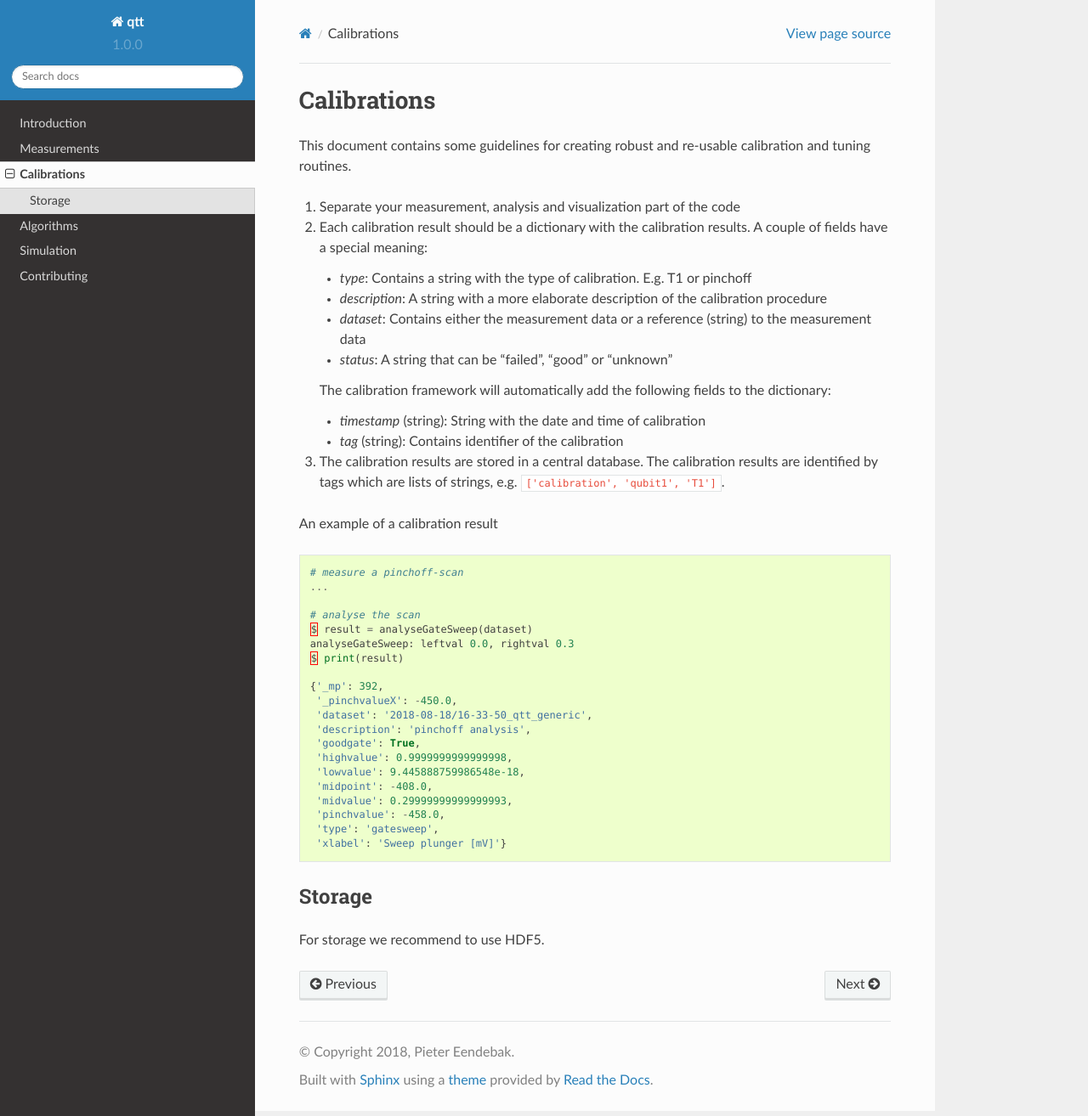
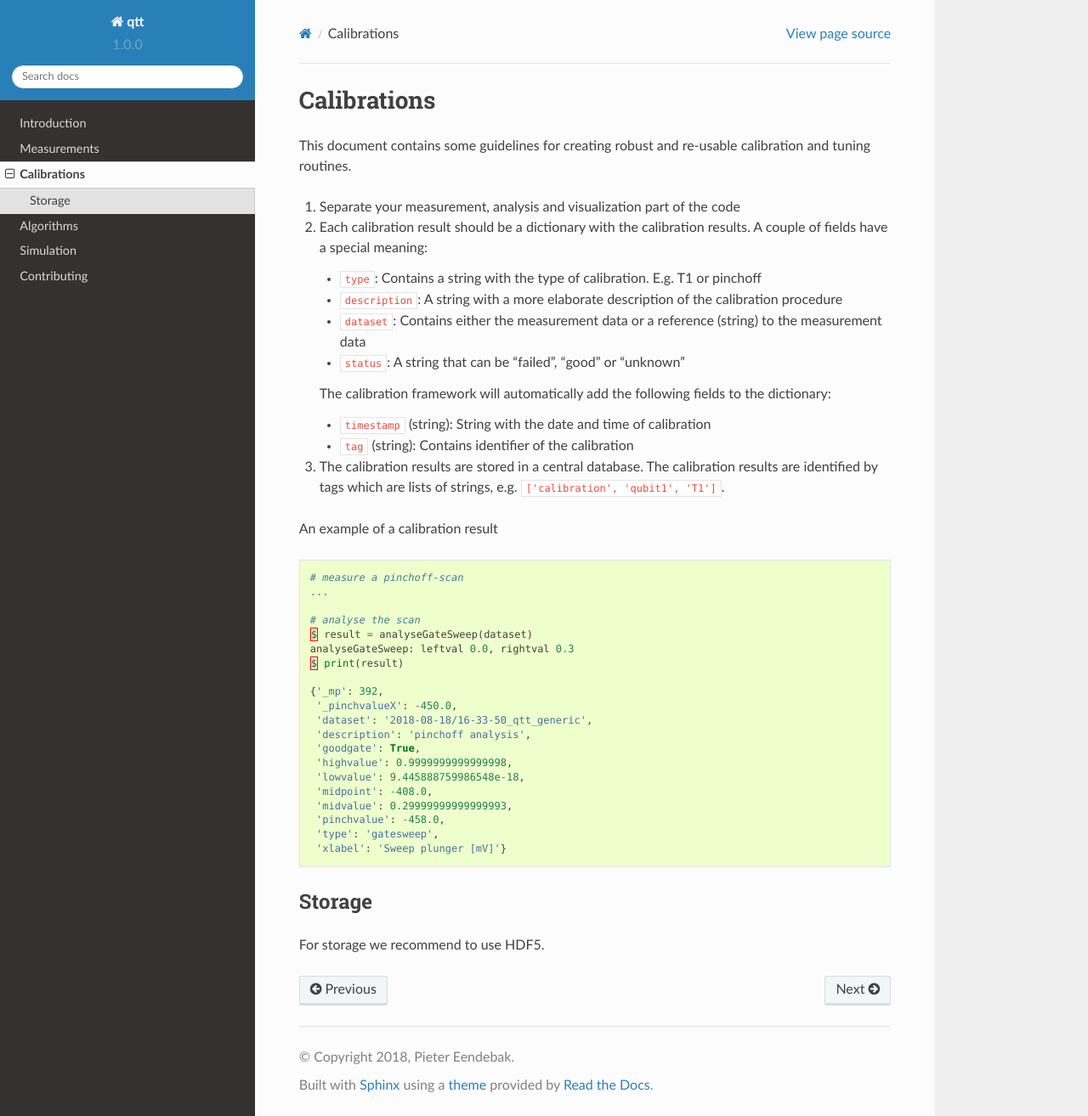
Before and after one commit to QuTech-Delft/qtt, a Sphinx documentation site: the page built from docs/calibrations.rst, in a window 1280 px wide and 1314 px high. Shown: the whole window at 85% size. Built offline with Sphinx 7.4.7 and the Read the Docs theme 2.0.0, drawn with Linux system fonts in a browser that asks for light colours; the version number is read from the project's files by our own code.

Commit message:
fix formatting

```diff
--- a/docs/calibrations.rst
+++ b/docs/calibrations.rst
@@ -6,15 +6,15 @@ This document contains some guidelines for creating robust and re-usable calibra
 1. Separate your measurement, analysis and visualization part of the code
 2. Each calibration result should be a dictionary with the calibration results. A couple of fields have a special meaning:
 
-   - `type`: Contains a string with the type of calibration. E.g. T1 or pinchoff
-   - `description`: A string with a more elaborate description of the calibration procedure
-   - `dataset`: Contains either the measurement data or a reference (string) to the measurement data
-   - `status`: A string that can be "failed", "good" or "unknown"
+   - ``type``: Contains a string with the type of calibration. E.g. T1 or pinchoff
+   - ``description``: A string with a more elaborate description of the calibration procedure
+   - ``dataset``: Contains either the measurement data or a reference (string) to the measurement data
+   - ``status``: A string that can be "failed", "good" or "unknown"
 
    The calibration framework will automatically add the following fields to the dictionary:
 
-   - `timestamp` (string): String with the date and time of calibration
-   - `tag` (string): Contains identifier of the calibration
+   - ``timestamp`` (string): String with the date and time of calibration
+   - ``tag`` (string): Contains identifier of the calibration
 
 3. The calibration results are stored in a central database. The calibration results are identified by tags which are lists of strings, e.g. ``['calibration', 'qubit1', 'T1']``.
 
```
